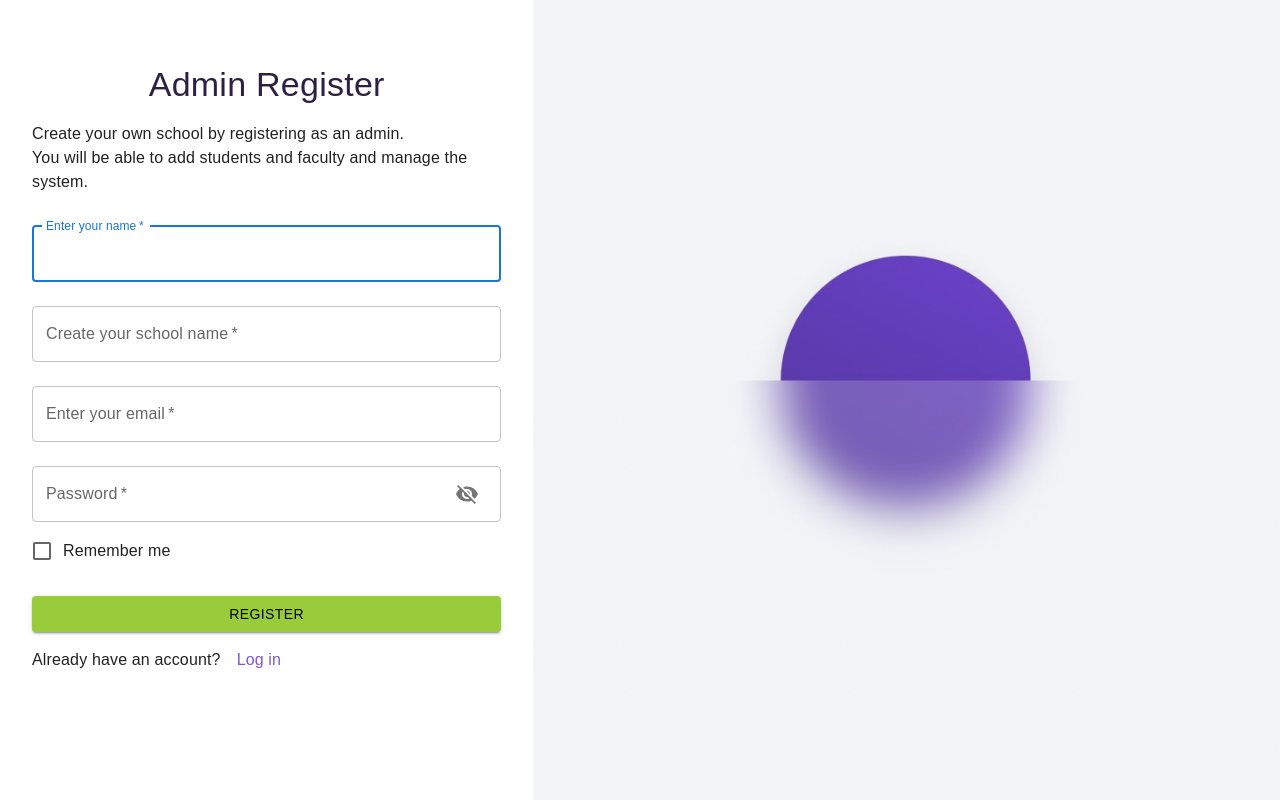
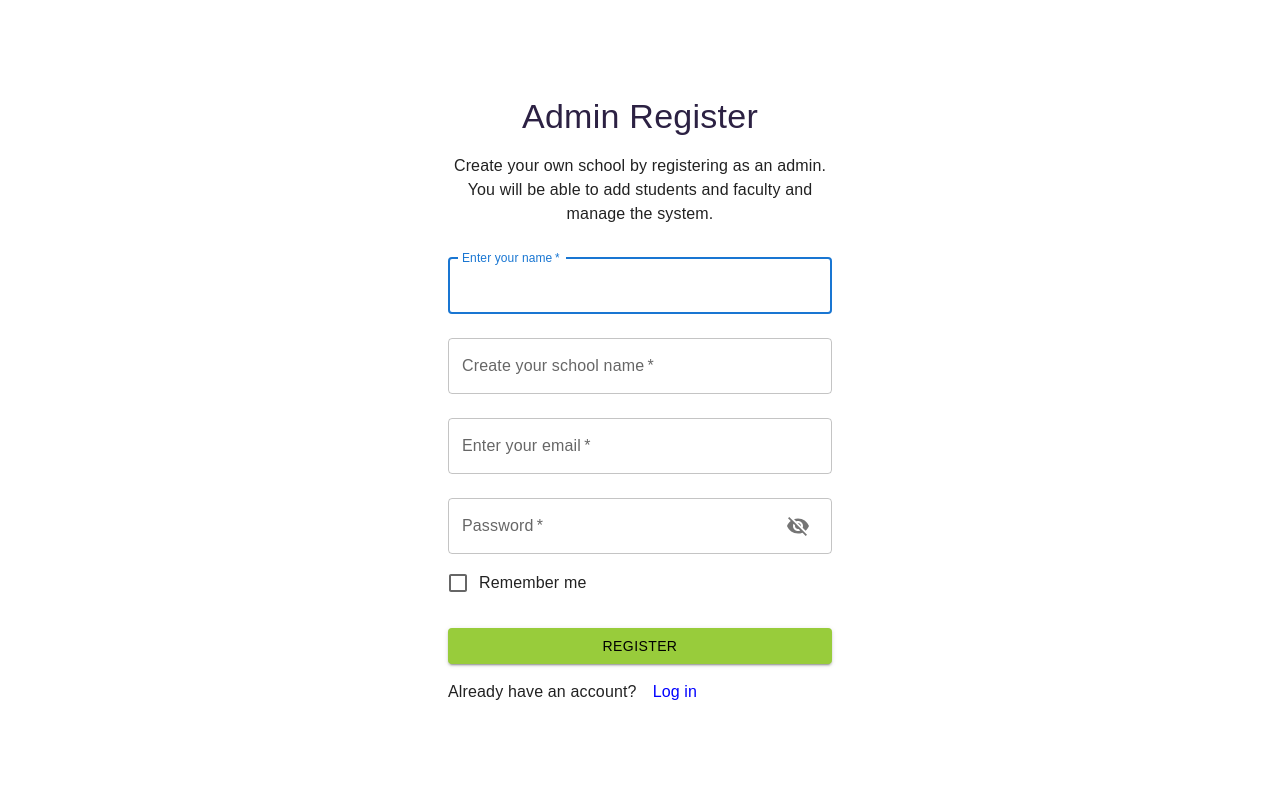
Before and after one commit to shahzainhaider/frontend-attendance-prototype-pwa, a React (Vite) app: page /Adminregister in a window 1280 px wide. Built offline with nearby package versions, Linux system fonts and the light colour scheme.

Commit message:
modify admin register

```diff
--- a/src/pages/admin/AdminRegisterPage.jsx
+++ b/src/pages/admin/AdminRegisterPage.jsx
@@ -89,20 +89,21 @@ const AdminRegisterPage = () => {
     <ThemeProvider theme={defaultTheme}>
       <Grid container component="main" sx={{ height: "100vh" }}>
         <CssBaseline />
-        <Grid item xs={12} sm={8} md={5} component={Paper} elevation={6} square>
           <Box
             sx={{
+              width:'30vw',
               my: 8,
-              mx: 4,
+              mx: 'auto',
               display: "flex",
               flexDirection: "column",
               alignItems: "center",
+              justifyContent:'center'
             }}
           >
             <Typography variant="h4" sx={{ mb: 2, color: "#2c2143" }}>
               Admin Register
             </Typography>
-            <Typography variant="h7">
+            <Typography align="center" variant="h7">
               Create your own school by registering as an admin.
               <br />
               You will be able to add students and faculty and manage the
@@ -219,7 +220,6 @@ const AdminRegisterPage = () => {
             backgroundPosition: "center",
           }}
         />
-      </Grid>
       <Popup
         message={message}
         setShowPopup={setShowPopup}
@@ -234,5 +234,5 @@ export default AdminRegisterPage;
 const StyledLink = styled(Link)`
   margin-top: 9px;
   text-decoration: none;
-  color: #7f56da;
+  color: blue;
 `;
```
